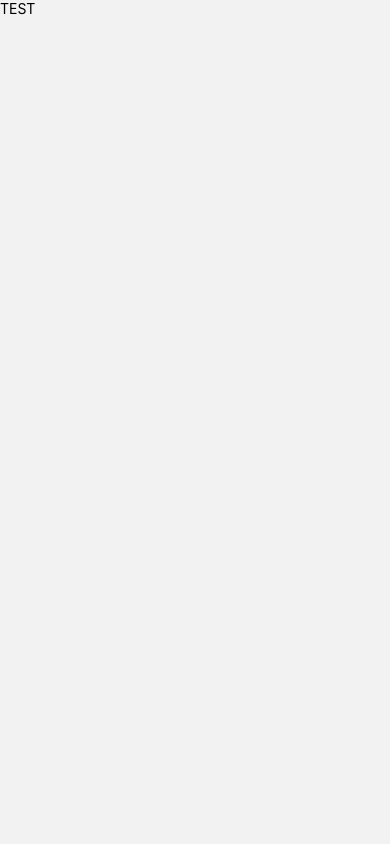
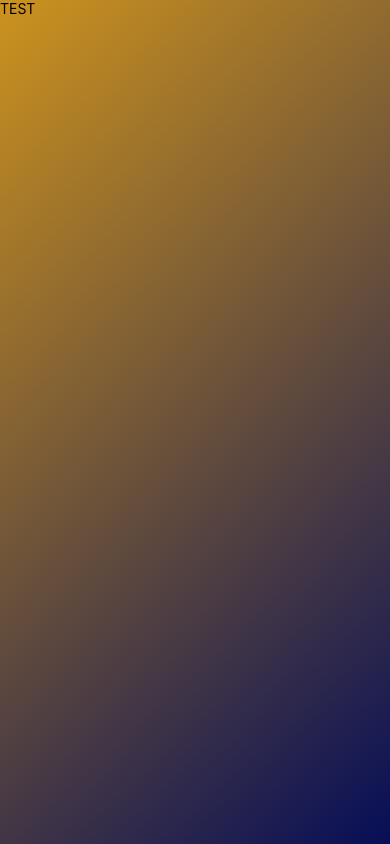
Before and after one commit to rakss17/vehisched-mobileapp, a React Native app: screen /Landing in a window 390 px wide. Built offline with nearby package versions, Linux system fonts and the light colour scheme.

Commit message:
linear gradient background color component for landing screen

```diff
--- a/App.tsx
+++ b/App.tsx
@@ -8,7 +8,6 @@ const Stack = createNativeStackNavigator();
 export default function App() {
   return (
     <NavigationContainer>
-      <StatusBar style="auto" />
       <Stack.Navigator screenOptions={{ headerShown: false }}>
         <Stack.Screen name="Landing" component={Landing} />
       </Stack.Navigator>
--- a/package.json
+++ b/package.json
@@ -15,7 +15,8 @@
     "expo": "~49.0.5",
     "expo-status-bar": "~1.6.0",
     "react": "18.2.0",
-    "react-native": "0.72.3"
+    "react-native": "0.72.3",
+    "expo-linear-gradient": "~12.3.0"
   },
   "devDependencies": {
     "@babel/core": "^7.20.0",
--- a/src/screens/Landing/landing.tsx
+++ b/src/screens/Landing/landing.tsx
@@ -1,11 +1,22 @@
 import { View, Text } from "react-native";
+import {
+  Viewport,
+  BackgroundColor,
+} from "../../styles/globalstyles/globalstyles";
 
 export default function Landing() {
   return (
     <>
-      <View>
-        <Text>TEST</Text>
-      </View>
+      <BackgroundColor>
+        <View
+          style={{
+            width: Viewport.width * 1.0,
+            height: Viewport.height * 1.0,
+          }}
+        >
+          <Text>TEST</Text>
+        </View>
+      </BackgroundColor>
     </>
   );
 }
--- /dev/null
+++ b/src/styles/globalstyles/globalstyles.tsx
@@ -0,0 +1,27 @@
+import React, { ReactNode } from "react";
+import { Dimensions } from "react-native";
+import { LinearGradient } from "expo-linear-gradient";
+
+interface BackgroundColorProps {
+  children: ReactNode;
+}
+
+export const BackgroundColor: React.FC<BackgroundColorProps> = ({
+  children,
+}) => {
+  return (
+    <LinearGradient
+      colors={["#060E57", "#CD931E"]}
+      start={{ x: 1, y: 0.5 }}
+      end={{ x: 0, y: 0 }}
+      style={{ flex: 1 }}
+    >
+      {children}
+    </LinearGradient>
+  );
+};
+
+export const Viewport = {
+  width: Dimensions.get("window").width,
+  height: Dimensions.get("window").height,
+};
```
Also changed, not shown: 1 other file (tests, documents, lock files or other folders).
